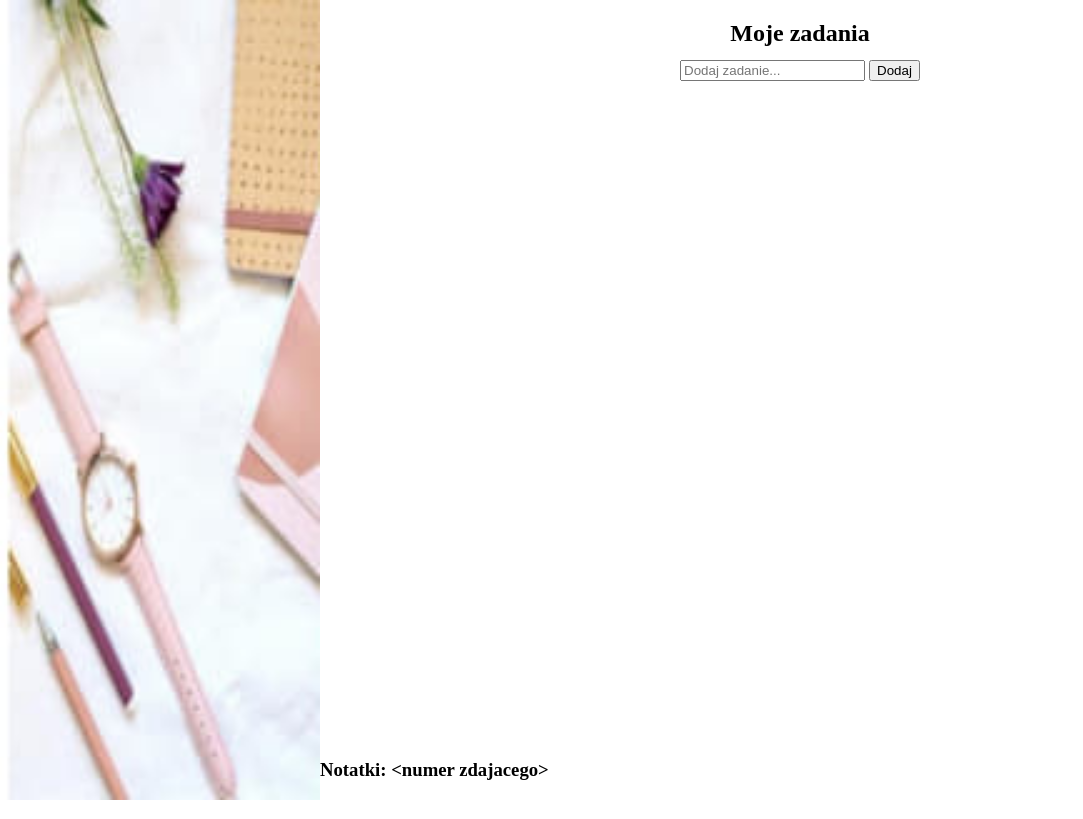
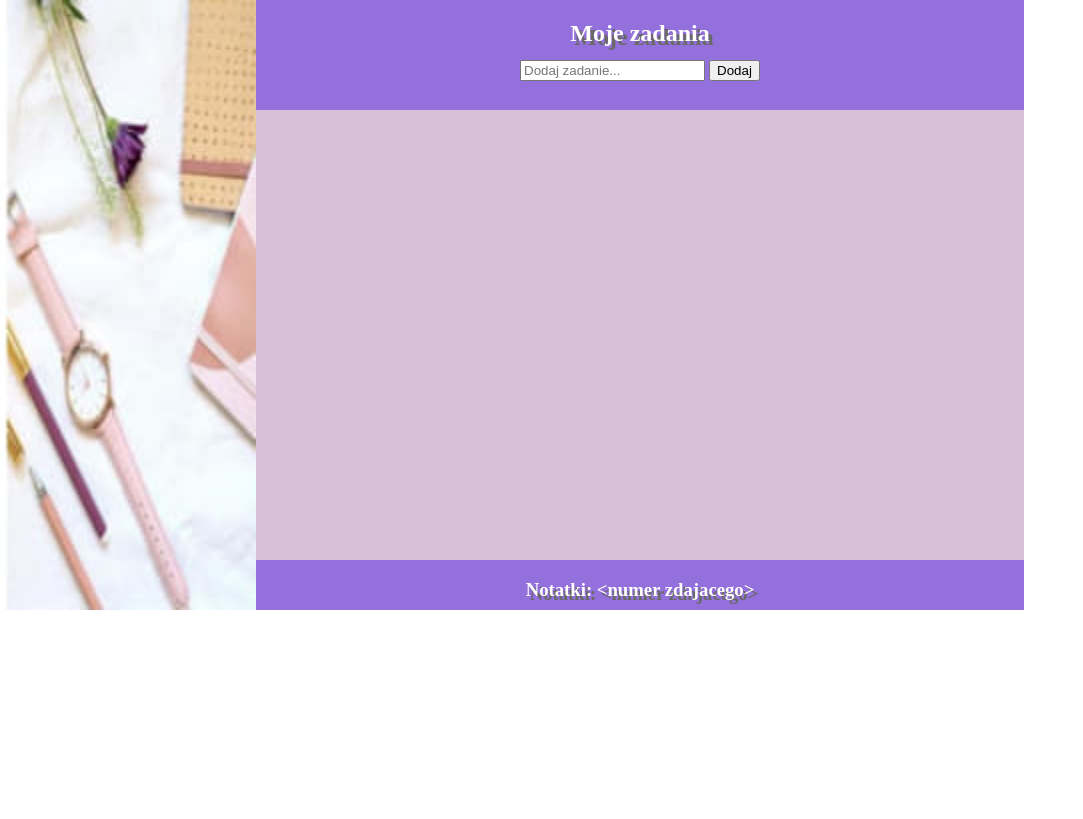
Before and after one commit to BaldrProgrammer/frontend_zadania, a PHP site: page /notatki.html in a window 1280 px wide. Shown: the whole page, without its empty margins (0-1083 px from the left). After the commit the page ends 610 px from the top, so only its background shows below. Run offline with PHP 8.4, Linux system fonts and the light colour scheme.

Commit message:
inf03 1zad CSS without li completed

```diff
--- a/inf_03_2025_06_02_SG_kolor/styl.css
+++ b/inf_03_2025_06_02_SG_kolor/styl.css
@@ -1,34 +1,46 @@
 body {
+    font-family: Verdanna;
     height: 100vh;
     padding: 0;
     margin: 0;
     display: flex;
     overflow: hidden;
     aside {
-        width: 25%;
+        width: 20%;
+        height: 610px;
     }
     .layout {
         width: 75%;
+        header, nav, footer {
+            width: 80%;
+            height: 50px;
+            color: white;
+            background: mediumpurple;
+            text-align: center;
+            text-shadow: 4px 4px dimgray;
+        }
         header {
             display: flex;
             justify-content: center;
-            height: 7.5%;
         }
         nav {
-            height: 7.5%;
+            display: flex;
+            justify-content: center;
+            padding-top: 10px;
+        }
+        main {
+            display: flex;
+            justify-content: center;
+            height: 450px;
+            width: 80%;
+            background: thistle;
+            .inside_main{
+
+            }
+        }
+        footer {
             display: flex;
             justify-content: center;
         }
-        main {
-            height: 77.5%;
-            display: flex;
-            justify-content: center;
-            .inside_main{
-                border: purple;
-            }
-        }
-        footer {
-            height: 7.5%;
-        }
     }
 }
```
